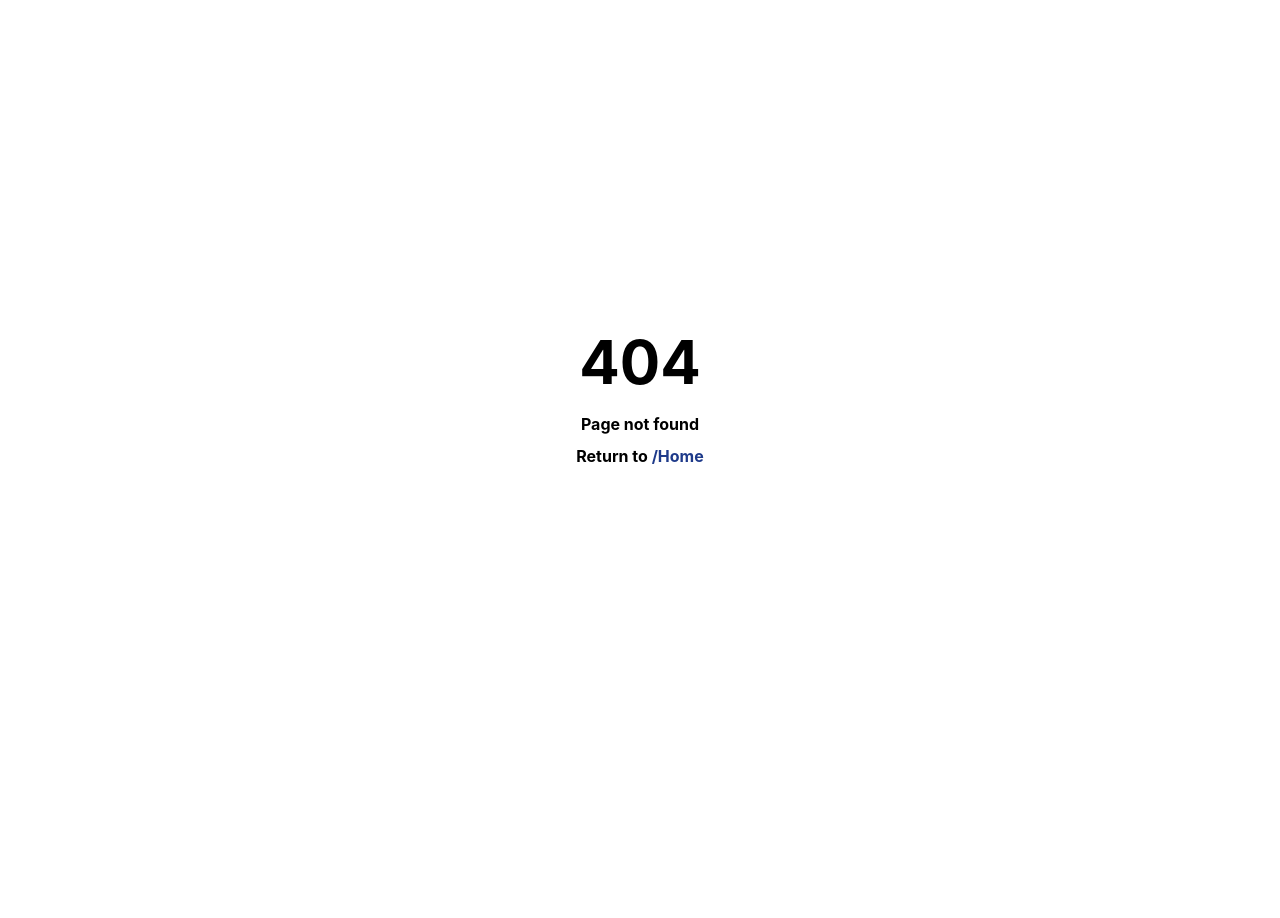
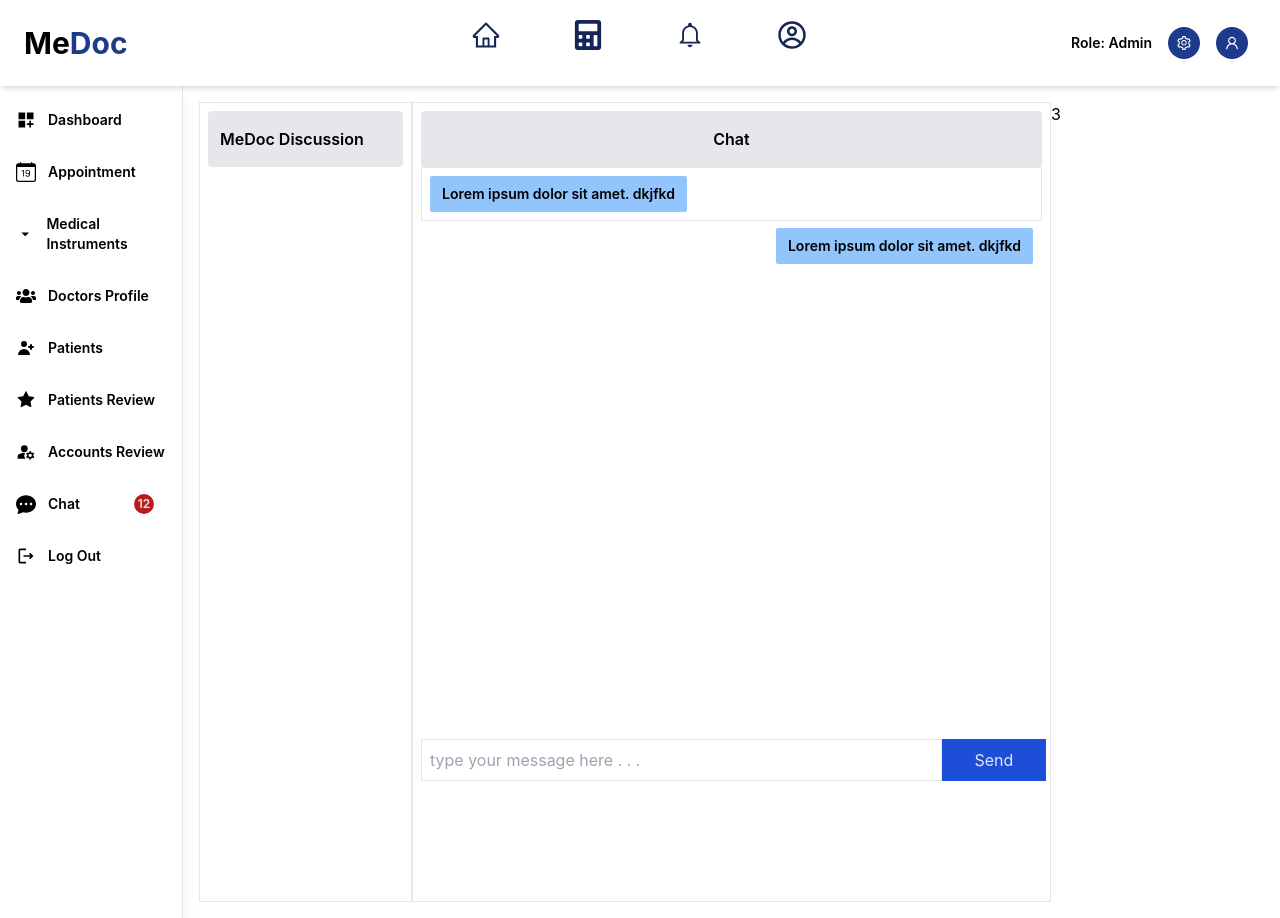
Before and after one commit to Ranagithubrr/hospital, a React (Create React App) app: page /chat in a window 1280 px wide. Before the commit this address had no page. Before the commit the page ends 800 px from the top, so only its background shows below. Built offline with nearby package versions, Linux system fonts and the light colour scheme.

Commit message:
Feat: Chat page added

```diff
--- a/src/App.js
+++ b/src/App.js
@@ -22,6 +22,7 @@ import Getappointment from './components/getappointment/Getappointment';
 import Hospitalsurvey from './pages/Hospital-Survey/Hospitalsurvey';
 import Accountreview from './pages/Accounts-Review/Accountreview';
 import Earnings from './pages/Earnings/Earnings';
+import Chat from './pages/chat/Chat';
 
 function App() {
   return (
@@ -31,6 +32,7 @@ function App() {
           <Route path='/' element={<Dashboard />}>
             <Route path='/' element={<Maindashboard />}></Route>
             <Route path='/patients' element={<Patients />}></Route>
+            <Route path='/chat' element={<Chat />}></Route>
             <Route path='/accounts-review' element={<Accountreview />}></Route>
             <Route path='/review' element={<Review />}></Route>
             <Route path='/doctors' element={<Profile />}></Route>
--- a/src/components/sidebar/Sidebar.jsx
+++ b/src/components/sidebar/Sidebar.jsx
@@ -60,7 +60,7 @@ const Sidebar = () => {
                     </Link>
                 </li>
                 <li className='flex  hover:bg-slate-200 rounded dark:hover:bg-gray-700'>
-                    <Link to='/accounts-review' className='h-full w-full  py-4 px-2 flex'>
+                    <Link to='/chat' className='h-full w-full  py-4 px-2 flex'>
                         <span className='flex items-center text-base dark:text-gray-300'><BsFillChatDotsFill className='text-xl' />  <span className='pl-3 h-full text-sm font-semibold'>Chat</span></span>
                         <div className='h-5 w-5 bg-red-700 rounded-full ml-auto mr-5 flex items-center justify-center'>
                             <span className='text-gray-200 text-xs font-semibold'>12</span>
--- /dev/null
+++ b/src/pages/chat/Chat.jsx
@@ -0,0 +1,44 @@
+import React from 'react'
+
+const Chat = () => {
+    return (
+        <div className='p-4'>
+            <div className="flex">
+                <div className="w-1/5 border h-auto px-2">
+                    <div className='bg-gray-200 px-3 py-4 rounded mt-2 cursor-pointer sticky top-0'>
+                        <span className='font-semibold'>MeDoc Discussion</span>
+                    </div>
+                </div>
+                <div className="w-3/5 border h-screen px-2 relative">
+                    <div className='bg-gray-200 px-3 py-4 rounded mt-2 cursor-pointer text-center  sticky top-0'>
+                        <span className='font-semibold'>Chat</span>
+                    </div>
+                    <div className='border px-2'>
+                        <div className='pr-20'>
+                            <div className="bg-blue-300 inline-block px-3 py-2 rounded-sm my-2">
+                                <p className='text-sm font-semibold'>Lorem ipsum dolor sit amet. dkjfkd</p>
+                            </div>
+                        </div>
+                        <div className='ml-20 float-right'>
+                            <div className="bg-blue-300 inline-block px-3 py-2 rounded-sm my-2">
+                                <p className='text-sm font-semibold'>Lorem ipsum dolor sit amet. dkjfkd</p>
+                            </div>
+                        </div>
+                    </div>
+                    <div className='flex py-2 absolute bottom-28 w-full pr-3'>
+                        <div className='w-5/6'>
+                            <input type="text" placeholder='type your message here . . .' className=' border outline-none w-full p-2' />
+                        </div>
+                        <div className='w-1/6'>
+
+                            <button className='bg-blue-700 h-full text-gray-200 w-full'>Send</button>
+                        </div>
+                    </div>
+                </div>
+                <div className="w-1/5">3</div>
+            </div>
+        </div>
+    )
+}
+
+export default Chat
--- a/tailwind.config.js
+++ b/tailwind.config.js
@@ -4,7 +4,11 @@ module.exports = {
     "./src/**/*.{js,jsx,ts,tsx}",
   ],
   theme: {
-    extend: {},
+    extend: {
+      maxWidth: {
+        '4/5': '80%',
+      },
+    },
   },
   plugins: [],
   darkMode: 'class',
```
